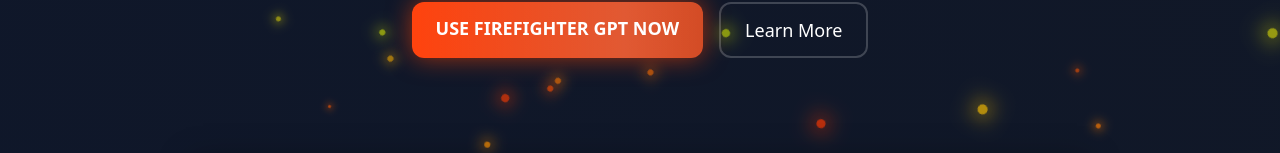
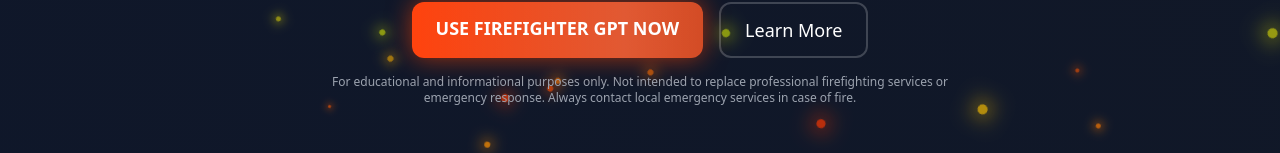
Before and after one commit to aiwebtools/firefightergpt, a React (Vite) app: page / in a window 1280 px wide. Shown: the part 448-601 px from the top of the page. Built offline with nearby package versions, Linux system fonts and the light colour scheme.

Commit message:
Add disclaimer to Hero component
Adds a small disclaimer text under the buttons in the Hero component.

```diff
--- a/src/components/Hero.tsx
+++ b/src/components/Hero.tsx
@@ -41,6 +41,14 @@ const Hero: React.FC = () => {
               Learn More
             </a>
           </div>
+
+          {/* Add disclaimer below buttons */}
+          <div className="mt-4 text-xs text-gray-400 max-w-2xl mx-auto animate-fade-in" style={{ animationDelay: "500ms" }}>
+            <p>
+              For educational and informational purposes only. Not intended to replace professional firefighting services
+              or emergency response. Always contact local emergency services in case of fire.
+            </p>
+          </div>
         </div>
       </div>
 
```
